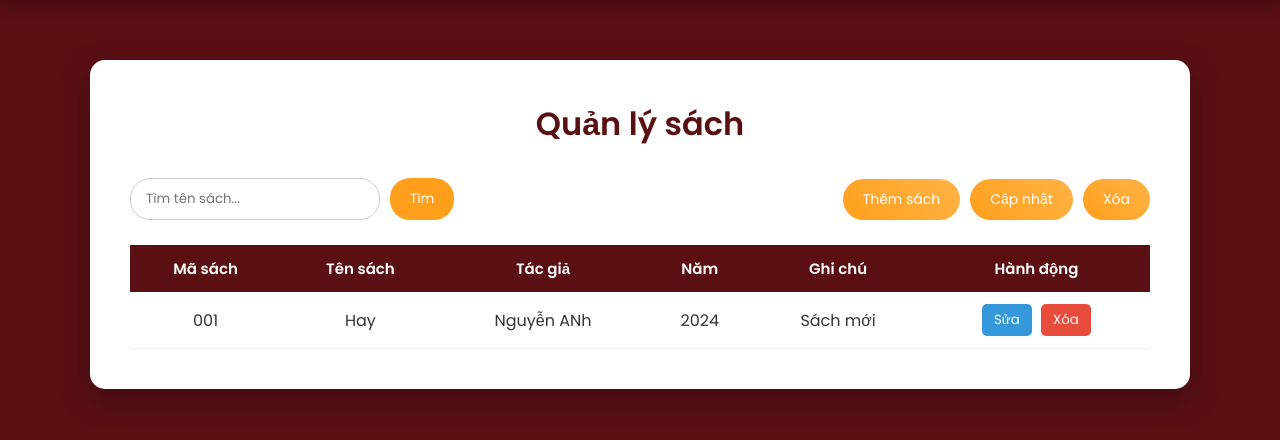
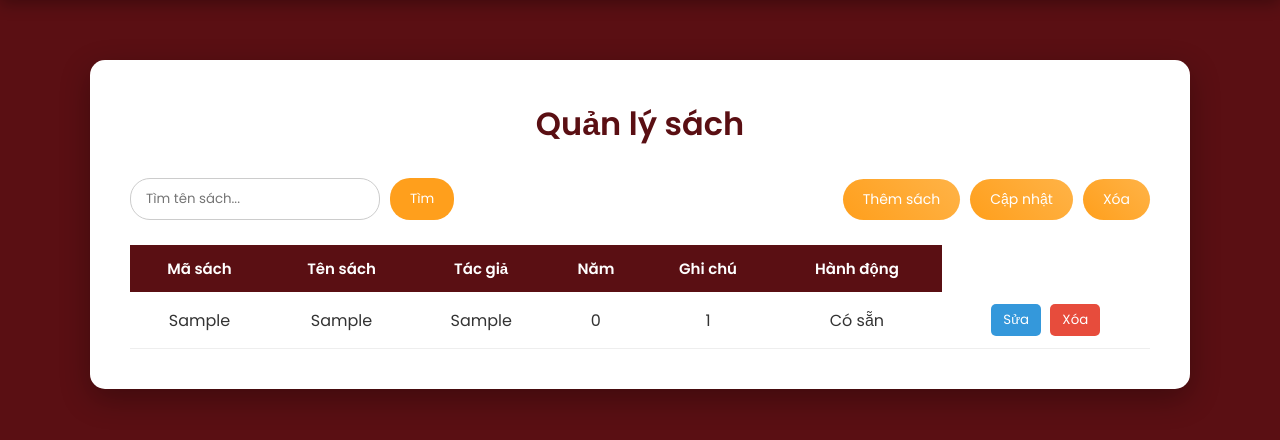
Before and after one commit to hoaian1377/Library-Management-System, a Django app: page /books/ in a window 1280 px wide. Shown: the part 74-514 px from the top of the page. Run offline with Django 5.2, Linux system fonts and the light colour scheme; tables that the repository leaves empty hold one stand-in row (values such as "Sample post").

Commit message:
up thêm phần quản lý sách

```diff
--- a/library_management_system/templates/book.html
+++ b/library_management_system/templates/book.html
@@ -1,35 +1,27 @@
-{% extends 'base.html' %}
-{% load static %}
+{% extends 'base.html' %} {% load static %} {% block content %}
 
-{% block content %}
-
-<link rel="stylesheet" href="{% static 'css/book.css' %}">
+<link rel="stylesheet" href="{% static 'css/book.css' %}" />
 
 <section class="book-section">
-
   <div class="book-container">
-
     <h1 class="book-title">Quản lý sách</h1>
-
+    <!-- Thanh công cụ -->
     <div class="book-toolbar">
-
+      <!-- Ô tìm kiếm -->
       <div class="search-box">
-<input type="text" placeholder="Tìm tên sách...">
+        <input type="text" placeholder="Tìm tên sách..." />
         <button>Tìm</button>
       </div>
-
+      <!-- Các nút thao tác -->
       <div class="book-actions">
         <button class="btn-action">Thêm sách</button>
         <button class="btn-action">Cập nhật</button>
         <button class="btn-action">Xóa</button>
       </div>
-
     </div>
-
+    <!-- Bảng hiển thị sách -->
     <div class="book-table">
-
       <table>
-
         <tr>
           <th>Mã sách</th>
           <th>Tên sách</th>
@@ -39,24 +31,31 @@
           <th>Hành động</th>
         </tr>
 
+        <!-- Duyệt danh sách sách từ Django -->
+        {% for book in books %}
         <tr>
-<td>001</td>
-<td>Hay</td>
-<td>Nguyễn ANh</td>
-<td>2024</td>
-<td>Sách mới</td>
+          <td>{{ book.ma_sach }}</td>
+          <td>{{ book.ten_sach }}</td>
+          <td>{{ book.tac_gia }}</td>
+          <td>{{ book.nam_xuat_ban }}</td>
+          <td>{{ book.so_luong }}</td>
+          <td>{{ book.get_trang_thai_display }}</td>
+          <!-- Hiển thị trạng thái tiếng Việt -->
+          <!-- Nút hành động -->
           <td>
             <button class="edit-btn">Sửa</button>
             <button class="delete-btn">Xóa</button>
           </td>
         </tr>
-
+        {% empty %}
+        <!-- Nếu không có sách -->
+        <tr>
+          <td colspan="7">Không có dữ liệu sách</td>
+        </tr>
+        {% endfor %}
       </table>
-
     </div>
-
   </div>
-
 </section>
 
 {% endblock %}
--- a/library_management_system/views.py
+++ b/library_management_system/views.py
@@ -1,10 +1,12 @@
 from django.shortcuts import render
 from django.http import HttpResponse
+from .models import Book
 # Create your views here.
 def base(request):
     return render(request,'base.html')
 def book(request):
-    return render(request,'book.html')
+    books = Book.objects.all() # Lấy tất cả sách từ database
+    return render(request,'book.html' , {'books': books}) # Truyền qua HTML
 def borrow(request):
     return render(request,'borrow.html')
 def borrower(request):
```
Lines whose indentation alone changed are shown as unchanged.
